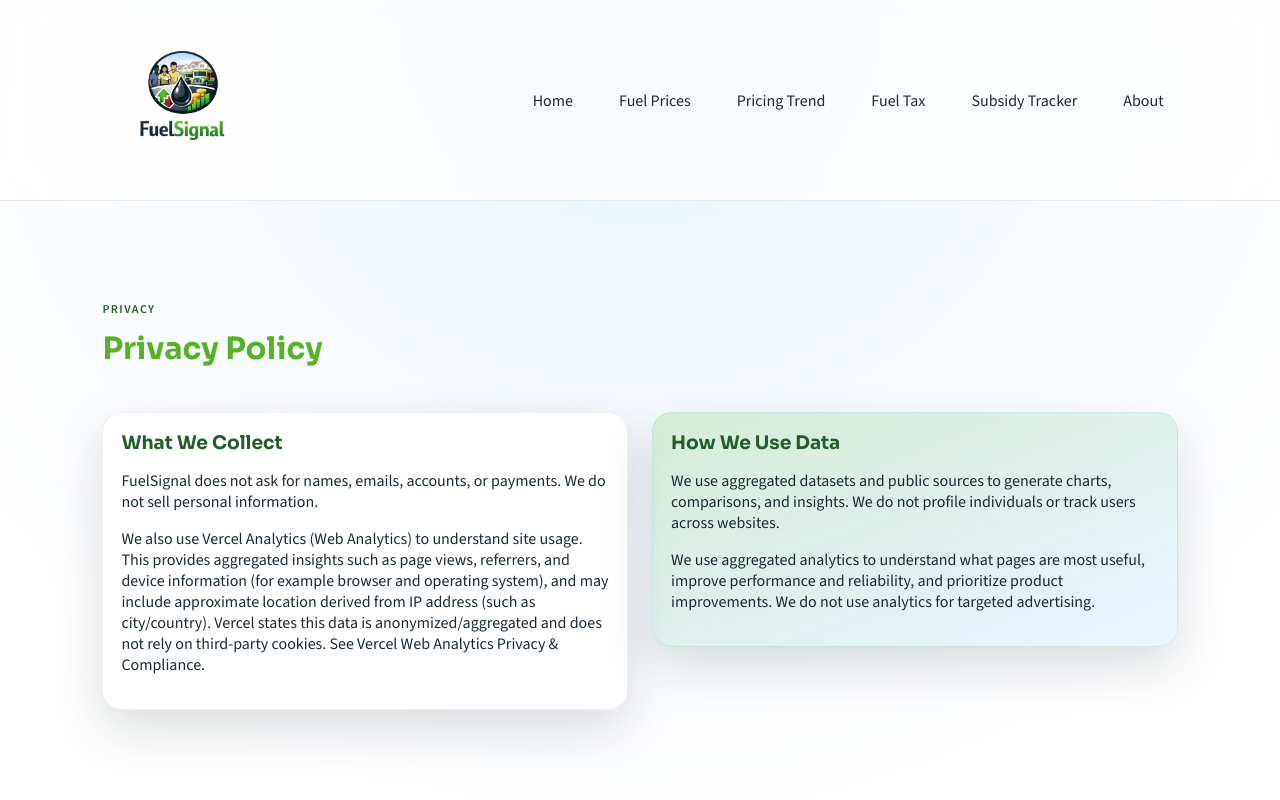
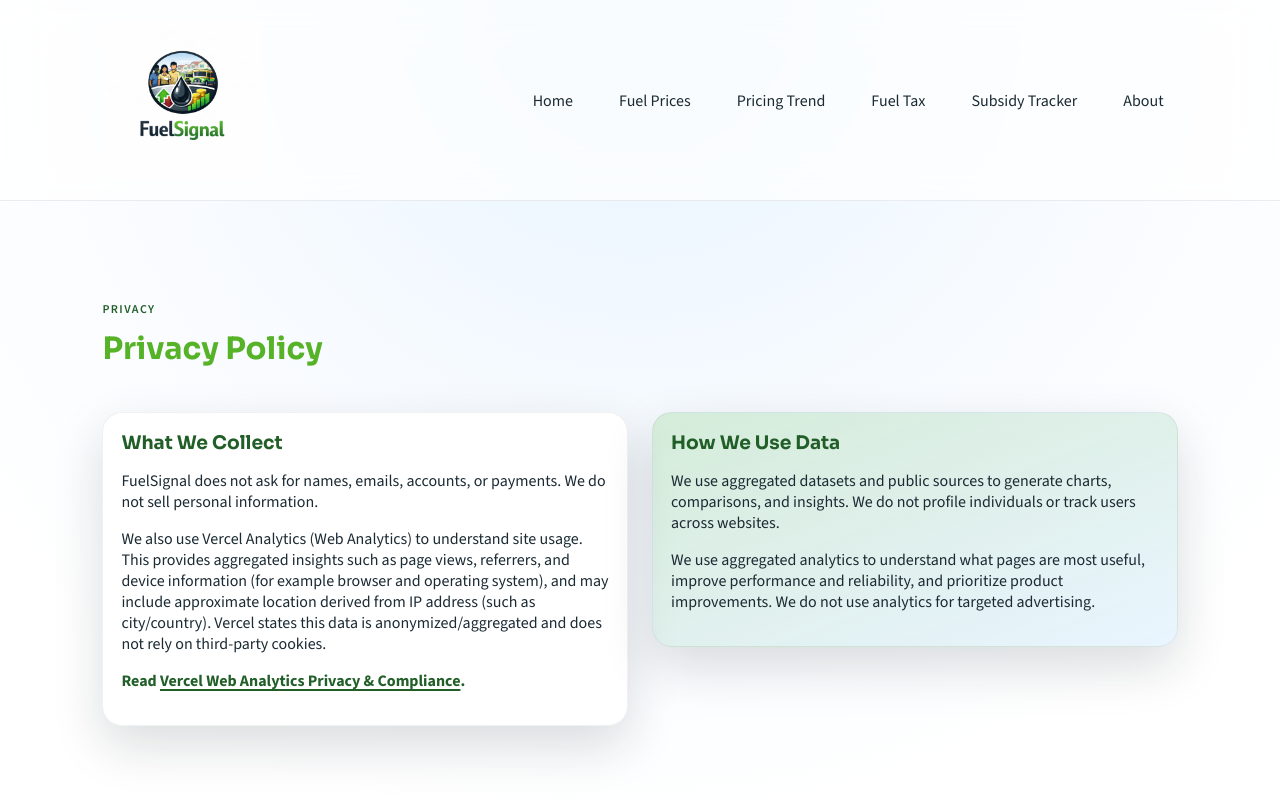
Before and after one commit to rnx2024/CrudeWatch-frontend, a React (Vite) app: page /privacy in a window 1280 px wide. Shown: the top 800 px of the page. Built offline with nearby package versions, Linux system fonts and the light colour scheme; no server answers.

Commit message:
Polish privacy analytics link

```diff
--- a/src/features/privacy/Privacy.jsx
+++ b/src/features/privacy/Privacy.jsx
@@ -22,7 +22,9 @@ export default function Privacy() {
             operating system), and may include approximate location derived
             from IP address (such as city/country). Vercel states this data is
             anonymized/aggregated and does not rely on third-party cookies.
-            See{" "}
+          </p>
+          <p className="privacy-read-link">
+            Read{" "}
             <a
               href="https://vercel.com/docs/analytics/privacy-policy"
               target="_blank"
--- a/src/styles/insights.css
+++ b/src/styles/insights.css
@@ -425,6 +425,19 @@
   text-decoration: underline;
 }
 
+.about .privacy-read-link {
+  margin-top: 12px;
+  font-weight: 800;
+  color: var(--green-dark);
+}
+
+.about .privacy-read-link a {
+  color: inherit;
+  text-decoration: underline;
+  text-decoration-thickness: 2px;
+  text-underline-offset: 3px;
+}
+
 .about-note {
   margin-top: 18px;
   padding: 14px 16px;
```
